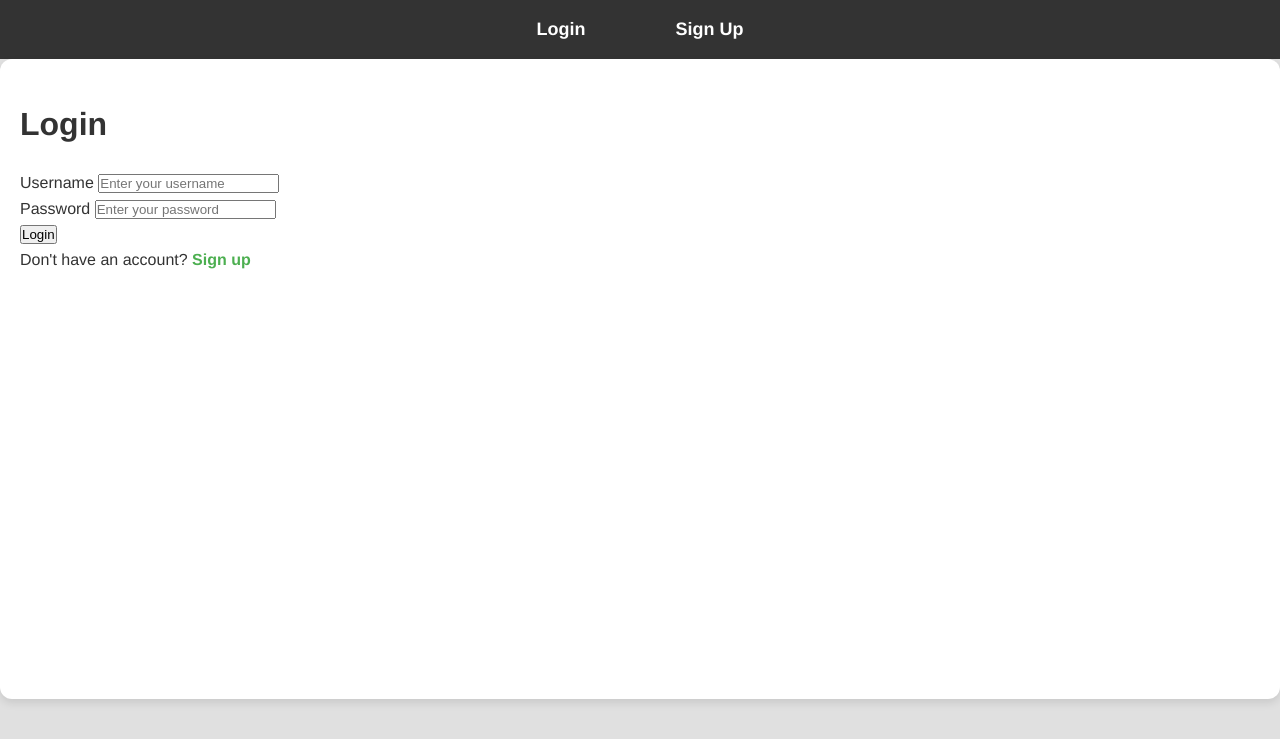
After one commit to siseldyke/octagon-nation, a Django app: page /accounts/login/ in a window 1280 px wide. The commit adds this page. Shown: the top 739 px of the page. Run offline with Django 5.2, Linux system fonts and the light colour scheme.

Commit message:
login function and route working

```diff
--- a/main_app/templates/base.html
+++ b/main_app/templates/base.html
@@ -17,7 +17,7 @@
                 <li><a href="">Fighters</a></li>
                 <li><a href="{% url 'events' %}">Events</a></li>
                 {% else %}
-                <li><a href="{% url 'home' %}">Login</a></li>
+                <li><a href="{% url 'login' %}">Login</a></li>
                 <li><a href="{% url 'signup' %}">Sign Up</a></li>
                 {% endif %}
             </ul>
--- a/main_app/templates/home.html
+++ b/main_app/templates/home.html
@@ -1,5 +1,5 @@
 {% extends 'base.html' %}
-{% block head%}
+{% block head %}
 {% if not user.is_authenticated%}
 <html>
 <body>
@@ -11,7 +11,7 @@
   </form>
 
   <section>
-    <form action="{% url 'home' %}" method="post" class="login">
+    <form action="{% url 'login' %}" method="post" class="login">
       <h1>Login</h1>
       {% csrf_token %} {{ form.as_p }}
       <input type="hidden" name="next" value="{{ next }}" />
--- /dev/null
+++ b/main_app/templates/login.html
@@ -0,0 +1,29 @@
+{% extends 'base.html' %}
+{%load static%}
+{% block head %}
+    <link rel="stylesheet" href="{% static 'css/login.css' %}">
+{% endblock %}
+
+{% block content %}
+<div class="login-container">
+    <h1>Login</h1>
+    <form method="POST" action="{% url 'login' %}">
+        {% csrf_token %}
+
+
+        <div class="form-group">
+            <label for="id_username">Username</label>
+            <input type="text" id="id_username" name="username" placeholder="Enter your username" required>
+        </div>
+
+
+        <div class="form-group">
+            <label for="id_password">Password</label>
+            <input type="password" id="id_password" name="password" placeholder="Enter your password" required>
+        </div>
+        <button type="submit">Login</button>
+    </form>
+
+    <p>Don't have an account? <a href="{% url 'signup' %}">Sign up</a></p>
+</div>
+{% endblock %}
--- a/main_app/urls.py
+++ b/main_app/urls.py
@@ -10,6 +10,7 @@ urlpatterns = [
     path('events/create/', views.EventCreate.as_view(), name='event-create'),
     path('events/<int:pk>/update/', views.EventUpdate.as_view(), name='event-update'),
     path('events/<int:pk>/delete/', views.EventDelete.as_view(), name='event-delete'),
+    path('accounts/login/', auth_views.LoginView.as_view(template_name='login.html'), name='login'),
     path('logout/', auth_views.LogoutView.as_view(), name='logout'),
     path('profile/', views.profile_view, name='profile'),
     path('accounts/signup/', views.signup, name='signup'),
--- a/main_app/views.py
+++ b/main_app/views.py
@@ -43,6 +43,7 @@ class EventDelete(DeleteView):
 @login_required
 def profile_view(request):
     return render(request, 'profile/index.html')
+
 def signup(request):
     error_message = ''
     if request.method == 'POST':
--- a/octagonnation/settings.py
+++ b/octagonnation/settings.py
@@ -118,7 +118,7 @@ USE_TZ = True
 
 STATIC_URL = 'static/'
 
-LOGIN_REDIRECT_URL = 'event-index'
+LOGIN_REDIRECT_URL = 'profile'
 
 LOGOUT_REDIRECT_URL = 'home'
 # Default primary key field type
--- a/octagonnation/urls.py
+++ b/octagonnation/urls.py
@@ -20,4 +20,5 @@ from django.urls import path, include
 urlpatterns = [
     path('admin/', admin.site.urls),
     path('', include('main_app.urls')),
+    path('accounts/', include('django.contrib.auth.urls')),
 ]
```
Also changed, not shown: main_app/static/css/login.css (added, +63 -0 lines).
